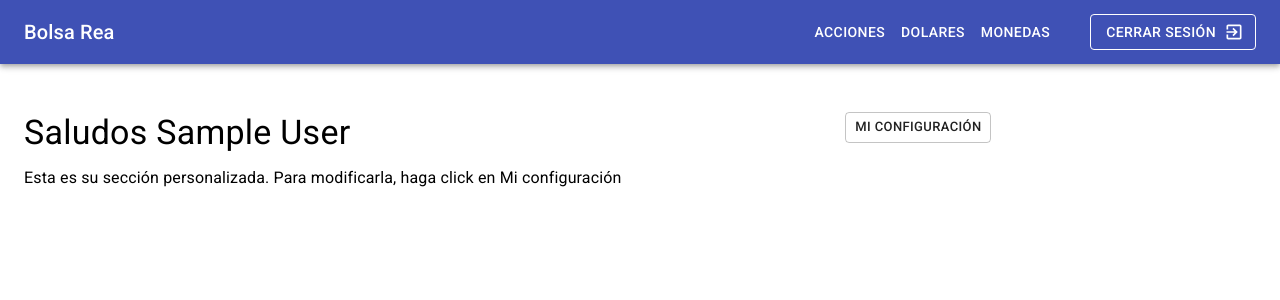
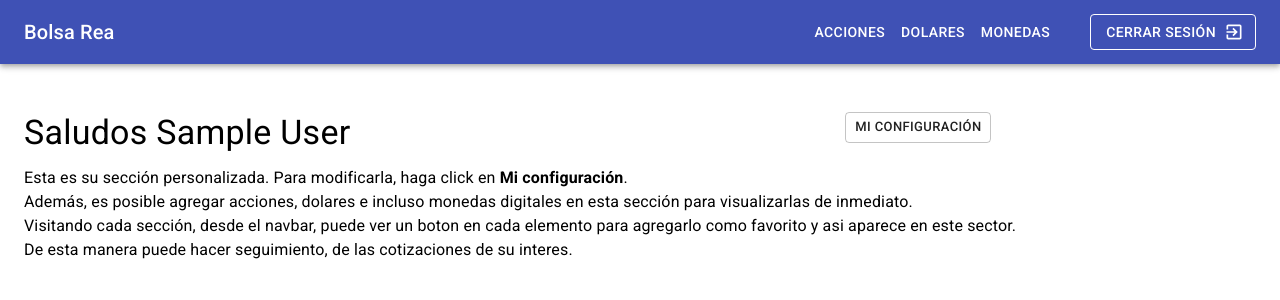
Before and after one commit to cocodelacueva/Bolsa-rea, a React (Create React App) app: page / in a window 1280 px wide. Shown: the top 300 px of the page. Built offline with nearby package versions, Linux system fonts and the light colour scheme; no server answers; the database is empty; sample sign-in values are in the browser's storage.

Commit message:
lista la homepage, ahora hay que editar las preferencias en cada uno

```diff
--- a/src/components/homepage.jsx
+++ b/src/components/homepage.jsx
@@ -11,6 +11,9 @@ const useStyles = makeStyles((theme) => ({
         padding: theme.spacing(2),
         marginTop: theme.spacing(2),
         marginBottom: theme.spacing(4),
+    },
+    strongWeigth: {
+        fontWeight: 700,
     }
   }));
 
@@ -20,7 +23,6 @@ function Homepage() {
 
     const { usuario, modificarPerfilUsuario } = React.useContext(DataContext);
 
-    console.log(usuario);
     //estados
     const [editarPerfil, setEditarPerfil ] = React.useState(false);
     const [newDisplayName, setNewDisplayName] = React.useState(usuario.displayName);
@@ -71,11 +73,23 @@ function Homepage() {
                     ) : null
                 }
 
+                { !usuario.preferences || usuario.preferences === null ? (
                 <Grid item xs={12}>
+                    <Typography variant='body1'>
+                        Esta es su sección personalizada. Para modificarla, haga click en <strong className={classes.strongWeigth}>Mi configuración</strong>.
+                    </Typography>
+                    <Typography variant='body1'>
+                        Además, es posible agregar acciones, dolares e incluso monedas digitales en esta sección para visualizarlas de inmediato.
+                    </Typography>
+                    <Typography variant='body1'>
+                        Visitando cada sección, desde el navbar, puede ver un boton en cada elemento para agregarlo como favorito y asi aparece en este sector.
+                    </Typography>
                     <Typography variant='body1' gutterBottom>
-                        Esta es su sección personalizada. Para modificarla, haga click en Mi configuración
+                        De esta manera puede hacer seguimiento, de las cotizaciones de su interes.
                     </Typography>
                 </Grid>
+                ) : null
+                }
             </Grid>
 
 
--- a/src/context/DataProvider.js
+++ b/src/context/DataProvider.js
@@ -5,7 +5,7 @@ export const DataContext = React.createContext();
 
 const DataProvider = (props) => {
 
-    const dataUsuario = {uid: null, email: null, estado: null, displayName: null, items: null}
+    const dataUsuario = {uid: null, email: null, estado: null, displayName: null, preferences: null}
     const panelDefault = 'panel_general';
 
     //estados:
@@ -26,12 +26,11 @@ const DataProvider = (props) => {
     const detectarUsuario = async() => {
         auth.onAuthStateChanged(user => {
             if(user){
-                console.log(user)
+
                 checkPerfilUser(user);
 
-
             }else{
-                setUsuario({uid: null, email: null, estado: false, displayName: null, items: null});
+                setUsuario({uid: null, email: null, estado: false, displayName: null, preferences: null});
             }
         })
     }
```
